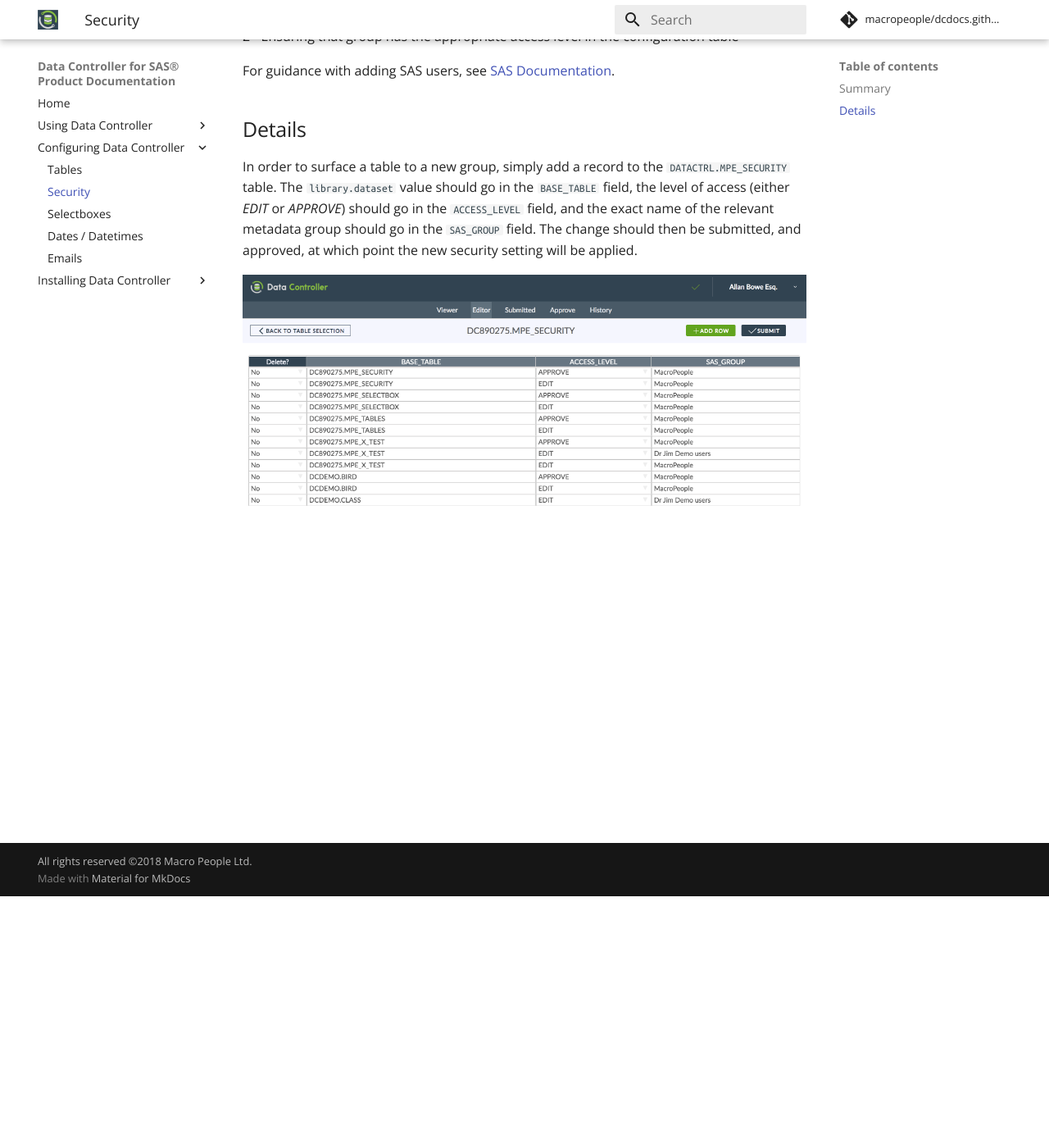
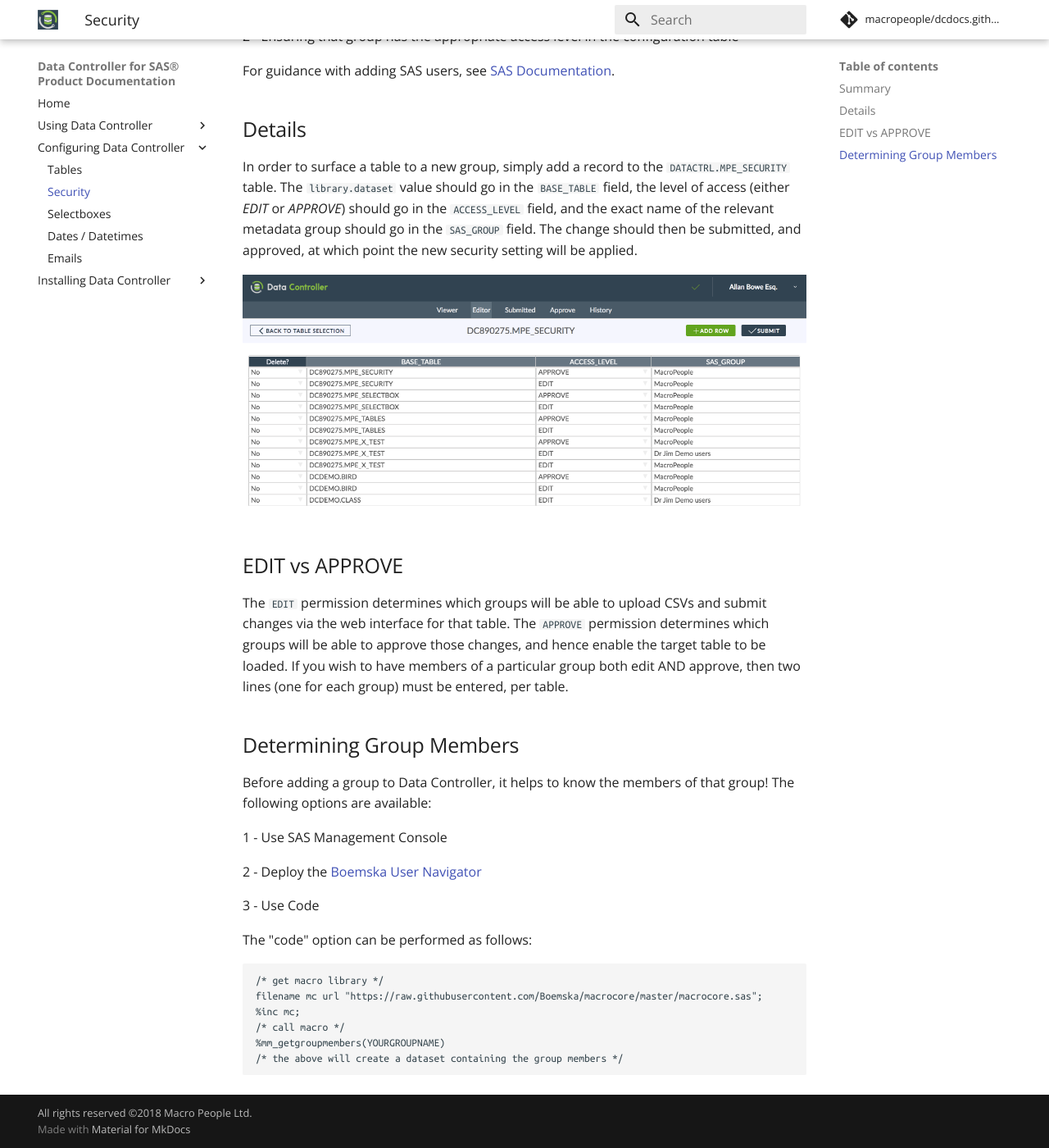
Before and after one commit to datacontroller/docs.datacontroller.io, an MkDocs documentation site: the page built from docs/dcc-security.md, in a window 1280 px wide and 1400 px high, scrolled down 307 px. Shown: the whole window at 82% size. Built offline with MkDocs 1.6.1 and Material for MkDocs 9.7.7, drawn with Linux system fonts in a browser that asks for light colours; comment, search, counter and statistics services are not loaded; old or Windows-style settings are respelled for this version of MkDocs.

Commit message:
docs: updating security config

````diff
--- a/docs/dcc-security.md
+++ b/docs/dcc-security.md
@@ -14,3 +14,29 @@
 In order to surface a table to a new group, simply add a record to the `DATACTRL.MPE_SECURITY` table.  The `library.dataset` value should go in the `BASE_TABLE` field, the level of access (either _EDIT_ or _APPROVE_) should go in the `ACCESS_LEVEL` field, and the exact name of the relevant metadata group should go in the `SAS_GROUP` field.  The change should then be submitted, and approved, at which point the new security setting will be applied.
 
 ![Screenshot](img/securitytable.png)
+
+## EDIT vs APPROVE
+
+The `EDIT` permission determines which groups will be able to upload CSVs and submit changes via the web interface for that table.  The `APPROVE` permission determines which groups will be able to approve those changes, and hence enable the target table to be loaded.  If you wish to have members of a particular group both edit AND approve, then two lines (one for each group) must be entered, per table.
+
+
+## Determining Group Members
+
+Before adding a group to Data Controller, it helps to know the members of that group!  The following options are available:
+
+1 - Use SAS Management Console
+
+2 - Deploy the [Boemska User Navigator](https://github.com/Boemska/user-navigator)
+
+3 - Use Code
+
+The "code" option can be performed as follows:
+
+```
+/* get macro library */
+filename mc url "https://raw.githubusercontent.com/Boemska/macrocore/master/macrocore.sas";
+%inc mc;
+/* call macro */
+%mm_getgroupmembers(YOURGROUPNAME)
+/* the above will create a dataset containing the group members */
+```
````
